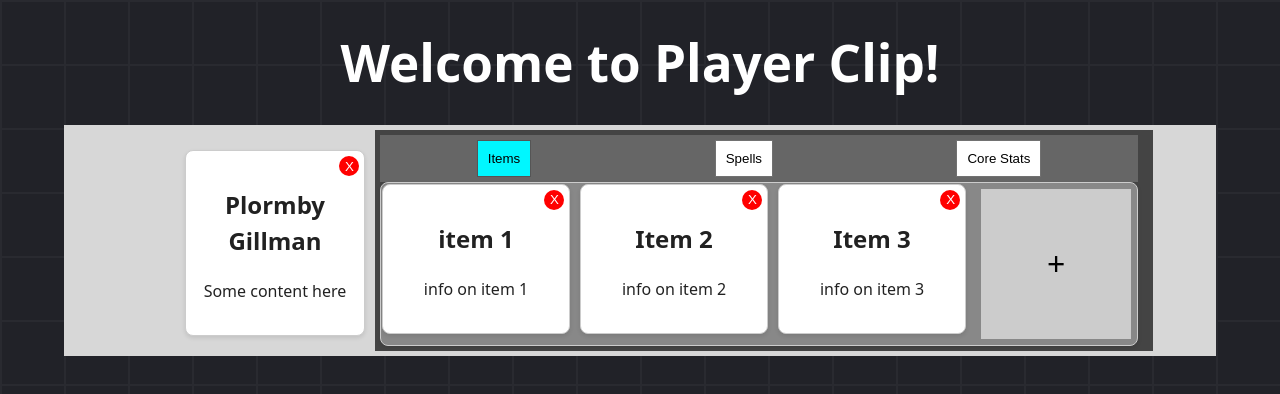
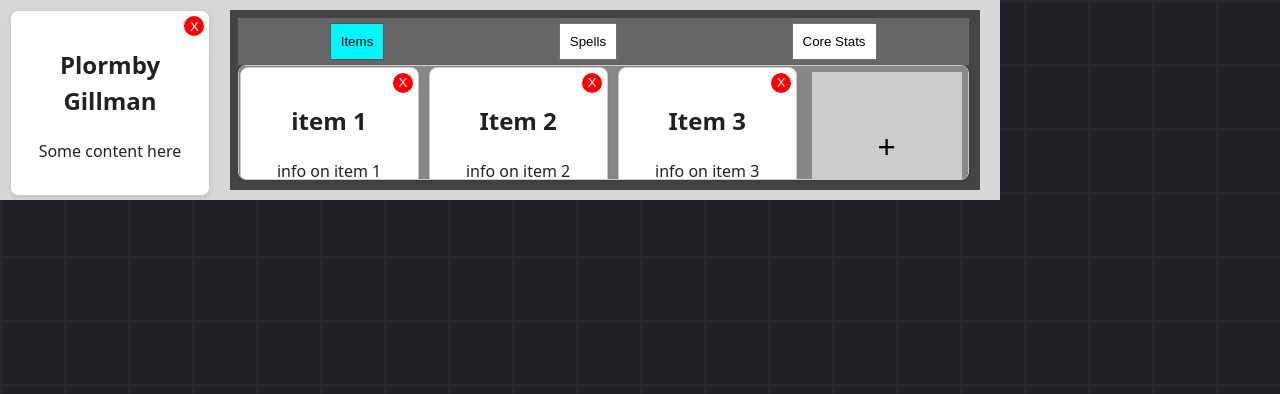
Before and after one commit to PlayerClip/PlayerClip, a React (Vite) app in the folder player-clip/: page / in a window 1280 px wide. Shown: the top 394 px of the page. Built offline with nearby package versions, Linux system fonts and the light colour scheme.

Commit message:
Sizing adjustments

```diff
--- a/player-clip/src/App.jsx
+++ b/player-clip/src/App.jsx
@@ -8,16 +8,7 @@ function App() {
 
   return (
     <>
-    <h1 className='project_name'> Welcome to Player Clip!</h1>
-      <div className='mainComponent'>
-      {/* <div className= 'constantView'>
-        <CardComponent title="Plormby Gillman" content="Some content here" />
-      </div>
-      <div className= 'tabs'>
-        <TabHolder />
-      </div> */}
-      <MainComponent />
-    </div>
+    <div className='mainComponent'><MainComponent /></div>
     </>
   )
 }
--- a/player-clip/src/css/App.css
+++ b/player-clip/src/css/App.css
@@ -10,17 +10,17 @@
 }
 
 .mainComponent {
-  width: 90%;
-  height: 100%;
+  width: 1000px;
+  height: 200px;
 
   min-width: 400px;
   min-height: 200px;
   background-color: #d7d7d7;
   position: relative;
   display: flex;
-  justify-content: center;
   align-items: center;
-  margin-left: 5%;
+  /* margin: 1em; */
+  /* margin-left: 5%; */
 
 }
 
--- a/player-clip/src/css/MainComponent.css
+++ b/player-clip/src/css/MainComponent.css
@@ -3,25 +3,25 @@
   height: 100%;
   border: 1px solid #ccc;
   background-color: #d7d7d7;
-  padding: 10px;
+  /* padding: 10px; */
   display: flex;
   box-sizing: border-box;
   position: absolute;
-  margin-left: 20px ;
+  /* margin-left: 20px ; */
 }
 
 .constantView {
-  margin: 5px;
-  width: 180px;
-  height: 180px;
+  margin: 1%;
+  width: 20%;
+  height: 90%;
   background-color: #f8f8f800;
   box-sizing: border-box;
 }
 
 .tabs {
-  margin: 5px;
+  margin: 1%;
   width: 75%;
-  height: 100%;
+  height: 90%;
   background-color: #444444;
   box-sizing: border-box;
   display: flex;
```
